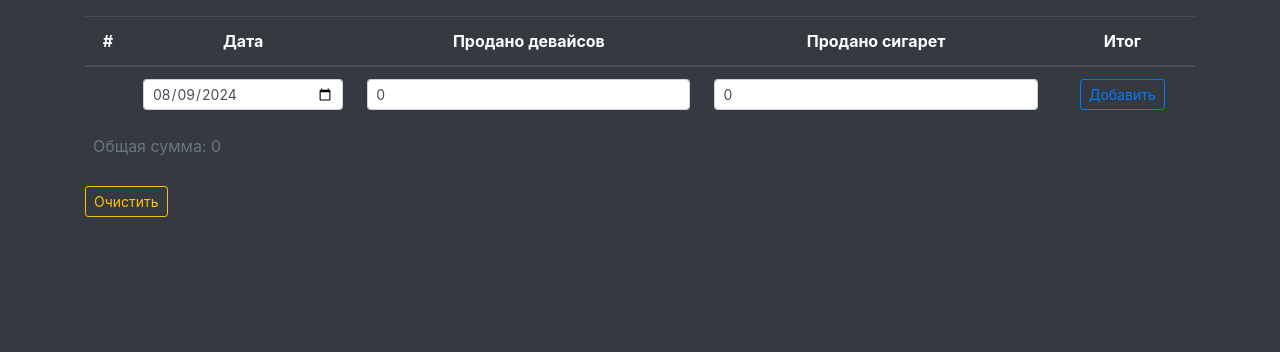
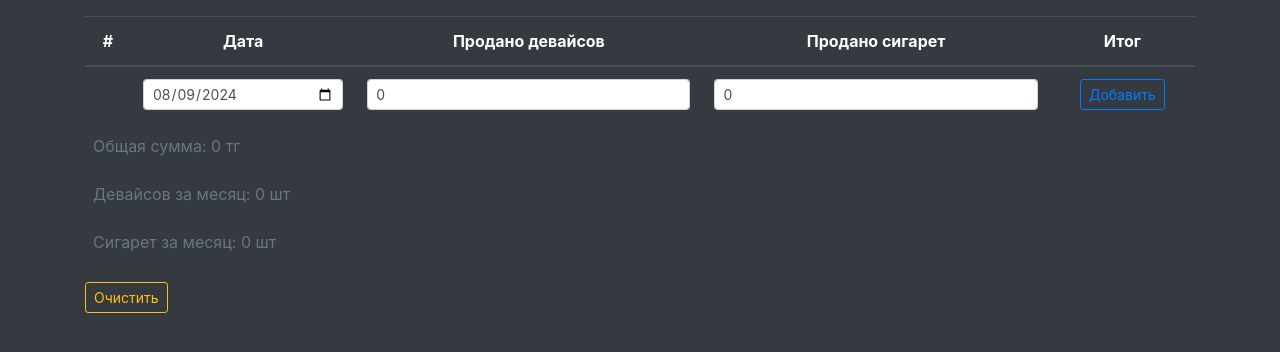
Before and after one commit to cash-register/cash-register.github.io, a plain HTML site: page index.html in a window 1280 px wide. Drawn offline with nearby package versions, Linux system fonts and the light colour scheme.

Commit message:
Update index.html

```diff
--- a/index.html
+++ b/index.html
@@ -9,8 +9,10 @@
 </head>
 <body>
 	<div class="wrapper container">
-		<table class="table table-hover table-responsive-md table-dark text-center mt-3 rounded">
-   <caption class="ml-2">Общая сумма: 0</caption>
+		<table class="table table-responsive-md table-dark text-center mt-3">
+		<caption class="ml-2 caption-1">Общая сумма: 0 тг</caption>
+		<caption class="ml-2 caption-2">Девайсов за месяц: 0 шт</caption>
+		<caption class="ml-2 caption-3">Сигарет за месяц: 0 шт</caption>
 			<thead>
 				<tr>
 					<th scope="col">#</th>
```
